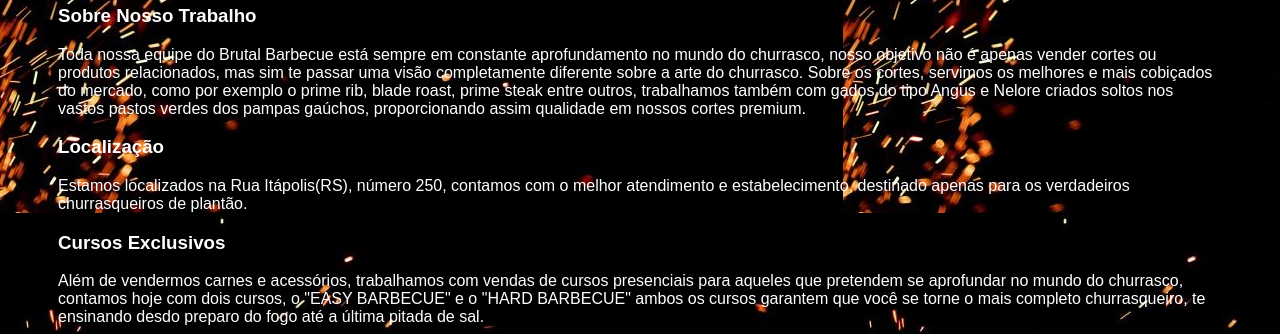
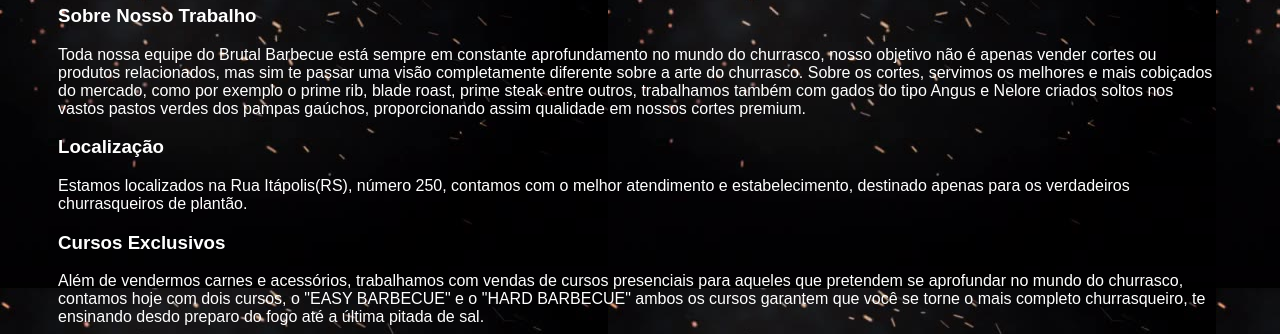
Before and after one commit to gustavodeazevedo/projeto.site, a plain HTML site: page index.html in a window 1280 px wide. Shown: the part 396-730 px from the top of the page. Drawn offline with Linux system fonts and the light colour scheme.

Commit message:
Update index.html

```diff
--- a/index.html
+++ b/index.html
@@ -3,7 +3,7 @@
 
     <html>
     <head></head>
-<body background="fundo.jpg">
+<body background="tela.jpg">
 
 <cabeça>
     <meta charset="UTF-8">
```
